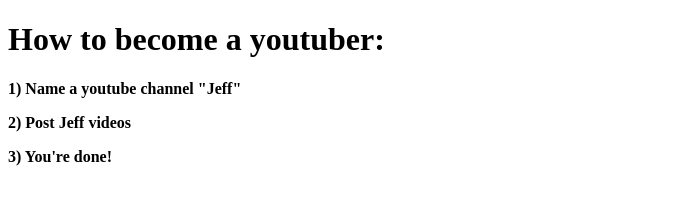
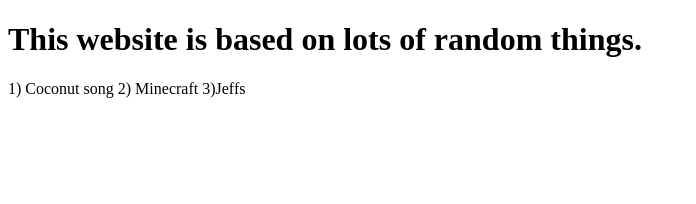
Before and after one commit to Tan-Jake-Ian/Tan-Jake-Ian.github.io, a plain HTML site: page index.html in a window 1280 px wide. Shown: the whole page, without its empty margins (0-696 px from the left). Drawn offline with Linux system fonts and the light colour scheme.

Commit message:
Update index.html

```diff
--- a/index.html
+++ b/index.html
@@ -2,14 +2,12 @@
 <html>
     <head>
         <h1>
-            How to become a youtuber:
+            This website is based on lots of random things.
         </h1>
     </head>
     <body>
-        <b>1) Name a youtube channel "Jeff"</b><p>
-            <b>2) Post Jeff videos</b>
-        </p><p>
-            <b>3) You're done!</b>
-        </p>
+        1) Coconut song
+        2) Minecraft
+        3)Jeffs
     </body>
 </html>
```
